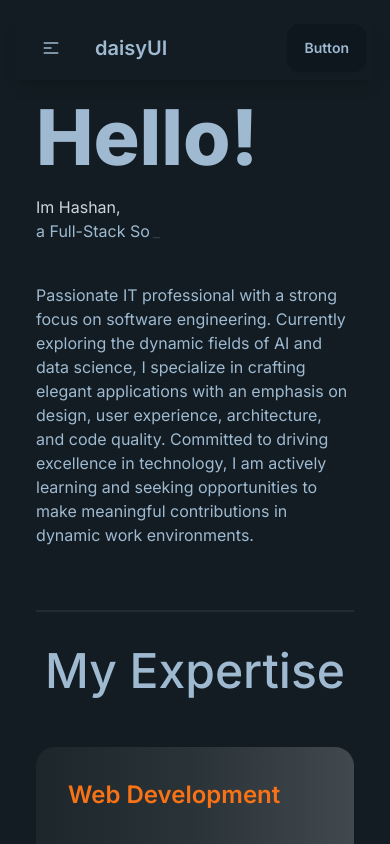
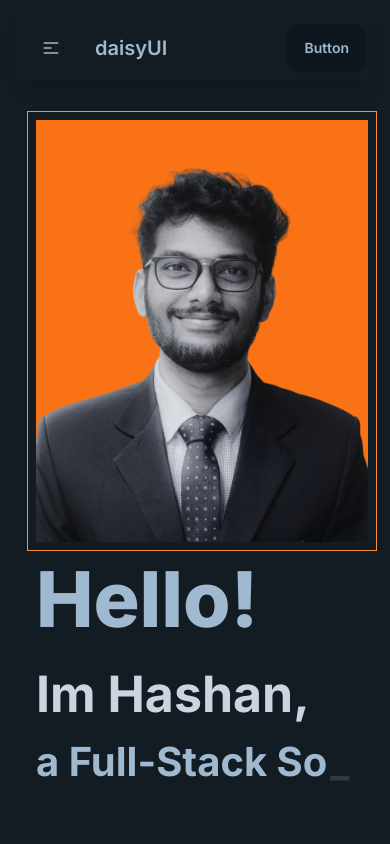
Before and after one commit to BKHChathuranga/portfolio, a Next.js app: page / in a window 390 px wide. Shown: the top 844 px of the page. Built offline with nearby package versions, Linux system fonts and the light colour scheme.

Commit message:
made few changes to the cards

```diff
--- a/app/components/AboutSection.tsx
+++ b/app/components/AboutSection.tsx
@@ -6,17 +6,18 @@ import Image from 'next/image'
 const AboutSection = () => {
   return (
     <section className='scroll-mt-16 text-left' id="about">
-      <div className='sm:grid sm:grid-cols-12 flex'>
-        <div className='sm:col-span-6 items-center justify-center md:flex hidden'>
-          <div className='relative outline outline-offset-8 outline-1 outline-orange-400 h-[380px] w-[380px]'>
-            <div className='absolute -left-5 bottom-0.5 hover:bottom-0 hover:left-0 transition-all ease-in-out duration-500'><Image src="/dp.png" width={400} height={400} alt="Shoes" className='relative'/></div>
-
-          </div>
+      <div className='sm:grid sm:grid-cols-12 md:gap-16 my-10 '>
+        <div className='sm:col-span-6 items-center justify-center md:flex row-span-1'>
+          <div className='relative outline outline-offset-8 outline-1 outline-orange-400 md:h-[380px] md:w-[380px] h-[50vh] w-[85vw]'>
+            <div className='image-container absolute inset-0 overflow-hidden'>
+              <Image src="/dp.png" alt="Shoes" layout='fill' objectFit='cover'/>
+              </div>
+            </div>
         </div>
-        <div className='sm:col-span-6 flex-col'>
+        <div className='md:col-span-6 row-span-1'>
           <div className='text-mainTitle'><h1 className=''>Hello!</h1></div>
-          <div className='sm:text-subTitle text-slate-300'><h2>Im Hashan,</h2></div>
-          <div className='sm:text-normalTitle text-l'>
+          <div className='sm:text-subTitle text-slate-300 text-[50px] font-bold'><h2>Im Hashan,</h2></div>
+          <div className='sm:text-normalTitle text-[40px] font-bold h-24'>
             a <Typewriter
               words={['Full-Stack Software Engineer', 'UI/UX Engineer', 'AI/ML Enthusiast']}
               loop={1}
@@ -29,7 +30,7 @@ const AboutSection = () => {
             // onType={handleType}
             />
           </div>
-          <div className='text-left my-10 '>
+          <div className='text-balance my-10 '>
             <p>Passionate IT professional with a strong focus on software engineering. Currently exploring the dynamic fields of AI and data science, I specialize in crafting elegant applications with an emphasis on design, user experience, architecture, and code quality. Committed to driving excellence in technology, I am actively learning and seeking opportunities to make meaningful contributions in dynamic work environments.</p>
           </div>
         </div>
--- a/app/components/PublicationCard.tsx
+++ b/app/components/PublicationCard.tsx
@@ -1,23 +1,32 @@
-import React, { FC } from 'react'
+import Image from 'next/image';
+import React, { FC } from 'react';
 
-type Props ={
-    title:string;
+type Props = {
+  title: string;
   description: string;
-    image:string;
-}
+  image: string;
+};
 
-const PublicationCard : FC<Props> = ( props: Props) => {
+const PublicationCard: FC<Props> = (props: Props) => {
   return (
     <a href='https://medium.com/introduction-to-typescript/echarts-for-react-74b1240dffd7' target='_blank' rel="noopener noreferrer">
-                <div className="card w-96 shadow-xl image-full backdrop-blur-3xl">
-                    <figure><img src={props.image} alt="Shoes" /></figure>
-                    <div className="card-body">
-                        <h2 className="card-title text-slate-100">{props.title}</h2>
-                        <p>{props.description}</p>
+      <div
+        className="w-96 h-48 shadow-none relative group hover:scale-105  rounded-xl transition-all duration-300 ease-in-out"
+      >
+        <Image
+          src={props.image}
+          alt="Shoes"
+          layout="fill"
+          objectFit="cover"
+          className="group absolute inset-0 rounded-xl hover:blur-3xl" // Ensure this inside the Image class
+        />
+        <div className="card-body absolute inset-0 bg-gradient-to-b from-transparent to-black/50 z-10">
+          <h2 className="card-title text-orange-500 text-2xl font-semibold">{props.title}</h2>
+          <p className="text-white">{props.description}</p>
         </div>
       </div>
     </a>
-    )
-}
+  );
+};
 
-export default PublicationCard
+export default PublicationCard;
--- a/app/constants/Publications.tsx
+++ b/app/constants/Publications.tsx
@@ -1,5 +1,5 @@
 export const publicationList = [
-    {index:0, title:"Type Script", description:'test desc', image:'/sms.png'},
-    {index:0, title:"Type Script", description:'test desc', image:'/sms.png'},
-    {index:0, title:"Type Script", description:'test desc', image:'/sms.png'}
+    {index:0, title:"TypeScript", description:"In this blog, you'll find a guide to learning the basics of TypeScript.", image:'/tsblog.png',link:'https://medium.com/@chathurangabkh/first-step-to-typescript-c702a4d40243' },
+    {index:1, title:"ECharts for React", description:'This guide will introduce you to ECharts, a popular library for creating custom charts.', image:'/charts.png',link:'https://medium.com/introduction-to-typescript/echarts-for-react-74b1240dffd7'},
+    {index:2, title:"More about TypeScript", description:'This is an intermediate-level guide to TypeScript.', image:'/tsblog.png',link:'https://medium.com/@chathurangabkh/first-step-to-typescript-c702a4d40243'}
 ]
```
Also changed, not shown: public/charts.png (added), public/tsblog.png (added). Lines whose indentation alone changed are shown as unchanged.
